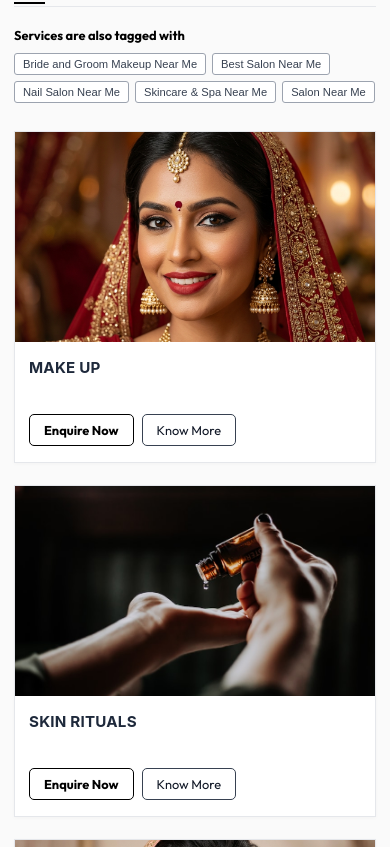
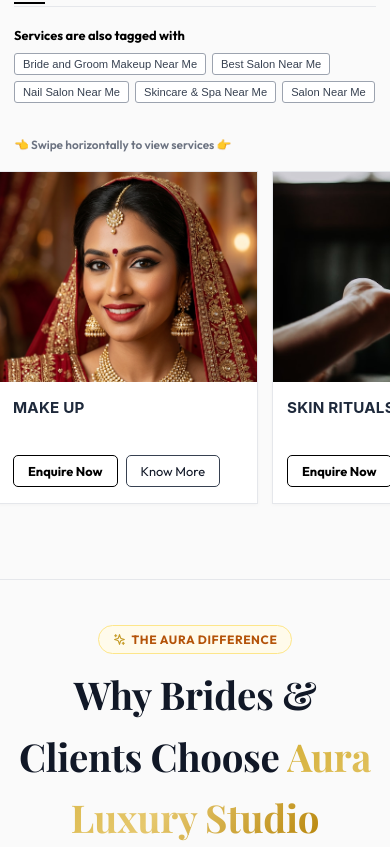
Before and after one commit to the-onelazyDev/aura-makeup-studio, a React (Vite) app in the folder frontend/: page / in a window 390 px wide. Shown: the part 1197-2044 px from the top of the page. Built offline with nearby package versions, Linux system fonts and the light colour scheme; no server answers; a web font is replaced by a local one.

Commit message:
feat: optimize mobile experience with horizontal swipeable carousel for service catalog

```diff
--- a/frontend/src/components/ServiceCatalog.jsx
+++ b/frontend/src/components/ServiceCatalog.jsx
@@ -122,7 +122,20 @@
         </div>
       </div>
 
-      {/* Services Grid */}
+      {/* Mobile Swipe Hint */}
+      <div className="service-swipe-hint" style={{
+        display: 'none',
+        alignItems: 'center',
+        gap: '6px',
+        fontSize: '0.74rem',
+        color: '#6B7280',
+        fontWeight: '600',
+        marginBottom: '10px'
+      }}>
+        <span>👈 Swipe horizontally to view services 👉</span>
+      </div>
+
+      {/* Services Grid (Grid on Desktop, Swipe Carousel on Mobile) */}
       {filteredServices.length === 0 ? (
         <div style={{ textAlign: 'center', padding: '60px 20px', color: '#6B7280' }}>
           <p style={{ fontSize: '1.0rem', marginBottom: '14px' }}>No services found under this tab.</p>
@@ -143,14 +156,11 @@
           </button>
         </div>
       ) : (
-        <div style={{
-          display: 'grid',
-          gridTemplateColumns: 'repeat(auto-fill, minmax(240px, 1fr))',
-          gap: '22px 18px'
-        }}>
+        <div className="service-catalog-grid">
           {filteredServices.map((service) => (
             <div
               key={service.id}
+              className="service-card-item"
               style={{
                 background: '#FFFFFF',
                 borderRadius: '0px',
--- a/frontend/src/index.css
+++ b/frontend/src/index.css
@@ -401,6 +401,30 @@
     padding: 13px !important;
   }
 
+  /* Mobile Horizontal Swipeable Service Cards */
+  .service-catalog-grid {
+    display: flex !important;
+    overflow-x: auto !important;
+    gap: 14px !important;
+    padding: 6px 16px 18px 16px !important;
+    margin: 0 -16px 12px -16px !important;
+    scroll-snap-type: x mandatory !important;
+    -webkit-overflow-scrolling: touch !important;
+    scrollbar-width: none !important;
+  }
+  .service-catalog-grid::-webkit-scrollbar {
+    display: none !important;
+  }
+  .service-card-item {
+    flex: 0 0 260px !important;
+    width: 260px !important;
+    max-width: 80vw !important;
+    scroll-snap-align: start !important;
+  }
+  .service-swipe-hint {
+    display: inline-flex !important;
+  }
+
   footer {
     padding: 40px 16px 24px !important;
   }
```
